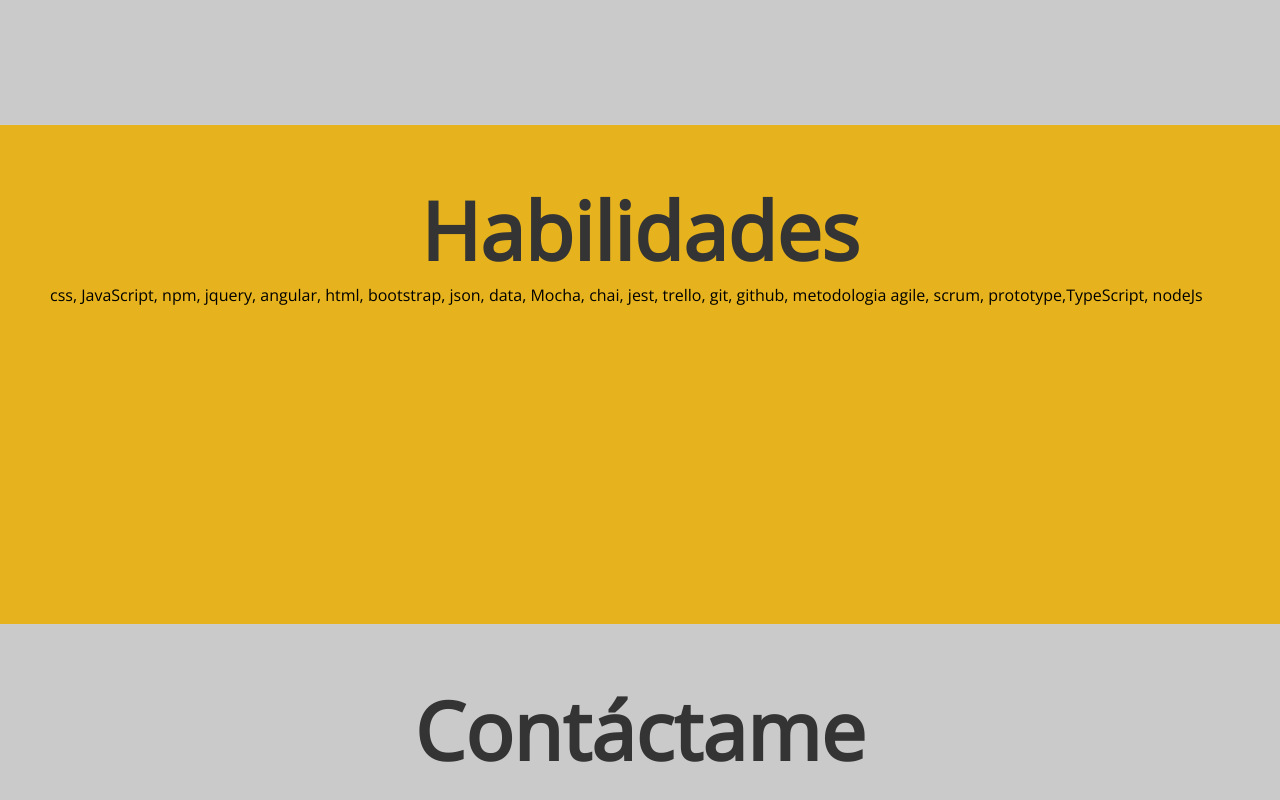
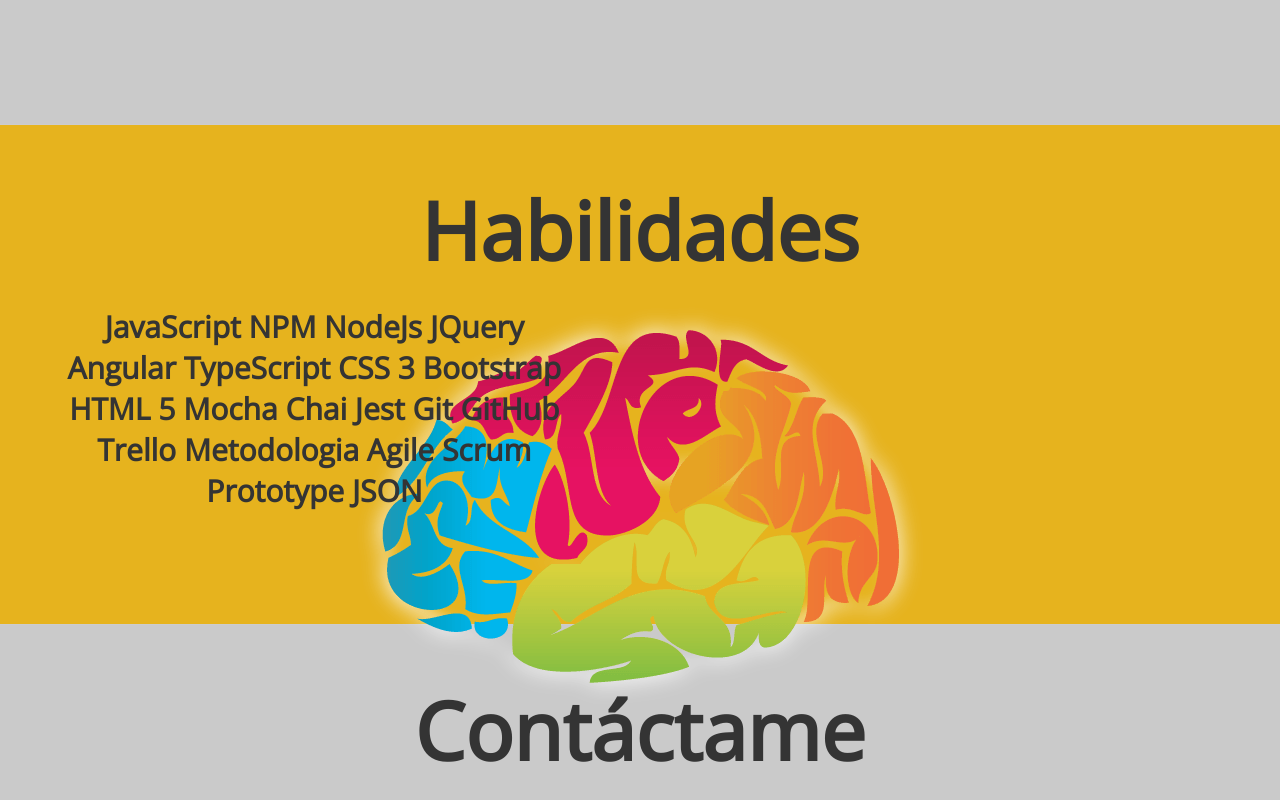
Before and after one commit to Kaybel/portfolio, a website: page index.html in a window 1280 px wide. Shown: the part 1375-2175 px from the top of the page. Drawn offline with nearby package versions, Linux system fonts and the light colour scheme.

Commit message:
img y animacion de habilidades

```diff
--- a/index.html
+++ b/index.html
@@ -30,12 +30,34 @@
 
     <section id="about_me">
       <h1> Sobre mí </h1>
-      <p>Mi  nombre  es <strong> Alejandra  Kaybel  Martinez  Gonzalez, </strong> <br> estudié programacion Front-End en Laboratoria Chile</p>
+      <p id="about">Mi  nombre  es <strong> Alejandra  Kaybel  Martinez  Gonzalez, </strong> <br> estudié programacion Front-End en Laboratoria Chile</p>
     </section>
 
     <section id="abilities">
       <h1> Habilidades </h1>
-      <p>css, JavaScript, npm, jquery, angular, html, bootstrap, json, data, Mocha, chai, jest, trello, git, github, metodologia agile, scrum, prototype,TypeScript, nodeJs</p>
+      <br>
+      <div>
+        <p>JavaScript </p>
+        <p> NPM </p>
+        <p> NodeJs </p>
+        <p> JQuery </p> <br>
+        <p> Angular </p>
+        <p> TypeScript </p>
+        <p> CSS 3 </p>
+        <p> Bootstrap </p> <br>
+        <p> HTML 5 </p>
+        <p> Mocha </p>
+        <p> Chai </p>
+        <p> Jest </p>
+        <p> Git </p>
+        <p> GitHub </p> <br>
+        <p> Trello </p>
+        <p> Metodologia Agile </p>
+        <p> Scrum </p> <br>
+        <p> Prototype </p>
+        <p> JSON </p>
+      </div>
+      <img src="assets/img/habilidades.png" alt="">
     </section>
 
     <section id="contact_me">
--- a/src/css/style.css
+++ b/src/css/style.css
@@ -63,7 +63,7 @@
   height: 50%;
   margin-top: 10%;
 }
-p{
+#about{
  text-align: left;
 }
 /* Secciones */
@@ -83,3 +83,26 @@
 .sections section:first-child {
   margin-top: 60px;
 }
+
+/* Animacion de Habilidades*/
+p{
+  font-weight: bold;
+  font-size: 30px;
+  display: inline;
+  color: #343434;
+}
+
+div{
+  position: absolute;
+  overflow: hidden;
+  animation: words 4s infinite ease-in-out;
+}
+
+@keyframes words{
+  from {
+      width:40%
+  }
+  to{
+      width:50%;
+  }
+}
```
Also changed, not shown: assets/img/habilidades.png (added).
